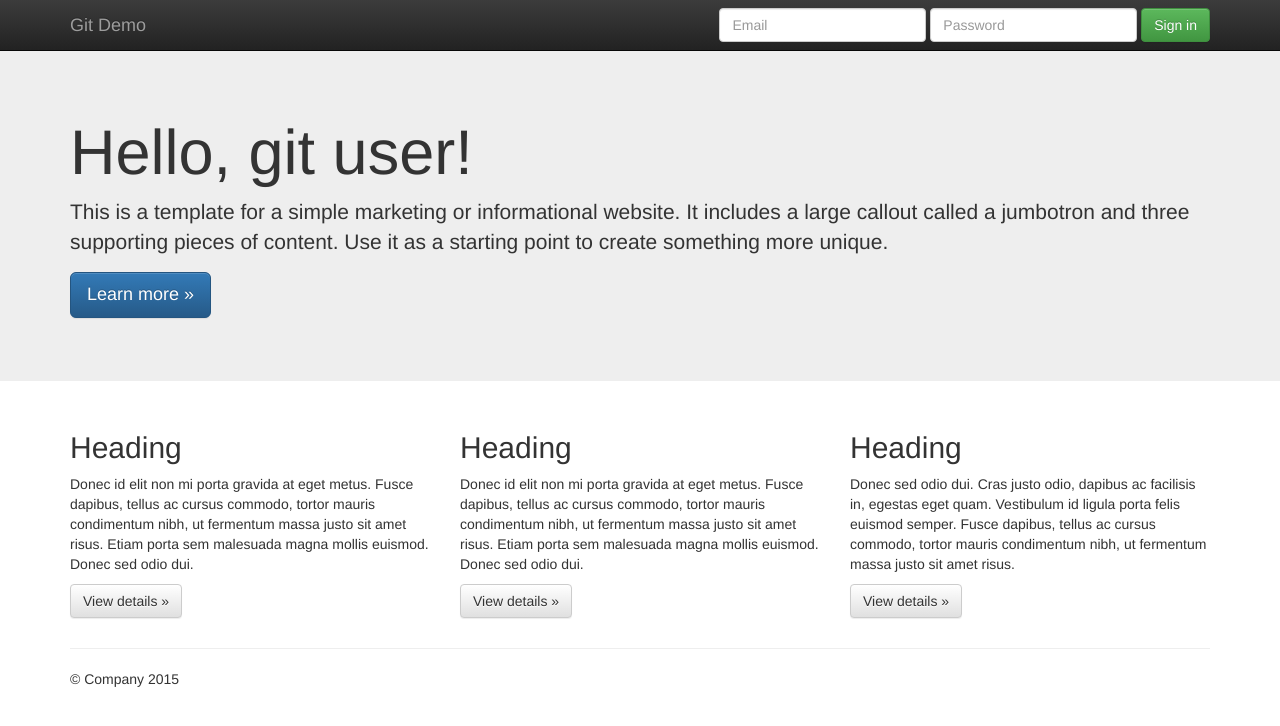
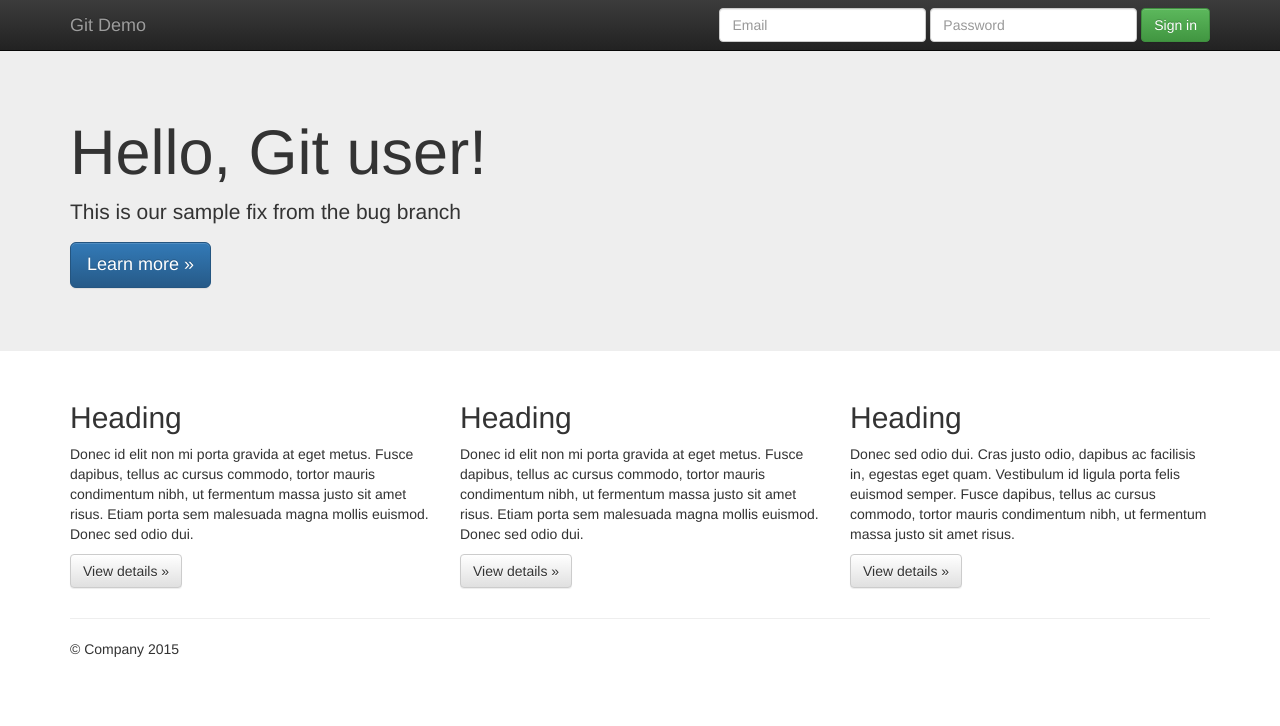
Before and after one commit to tdissa/git_demo, a plain HTML site: page index.html in a window 1280 px wide. Drawn offline with nearby package versions, Linux system fonts and the light colour scheme.

Commit message:
Modified index page fixed the bug

```diff
--- a/index.html
+++ b/index.html
@@ -55,8 +55,8 @@
     <!-- Main jumbotron for a primary marketing message or call to action -->
     <div class="jumbotron">
       <div class="container">
-        <h1>Hello, git user!</h1>
-        <p>This is a template for a simple marketing or informational website. It includes a large callout called a jumbotron and three supporting pieces of content. Use it as a starting point to create something more unique.</p>
+        <h1>Hello, Git user!</h1>
+        <p>This is our sample fix from the bug branch</p>
         <p><a class="btn btn-primary btn-lg" href="#" role="button">Learn more &raquo;</a></p>
       </div>
     </div>
```
